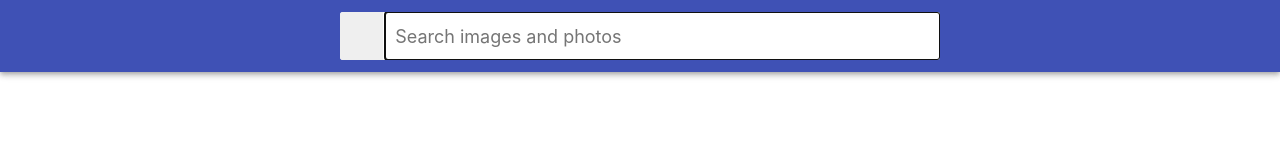
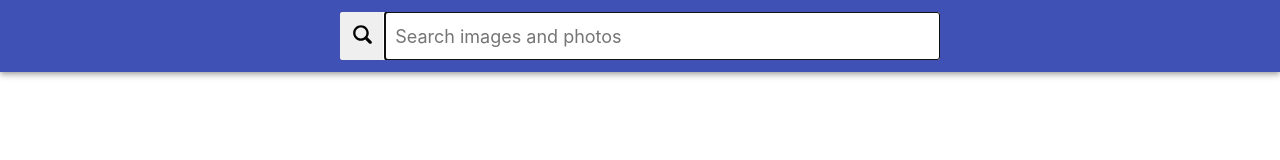
Before and after one commit to Tatiana-Kashcha/goit-react-hw-03-image-finder, a React (Create React App) app: page / in a window 1280 px wide. Shown: the top 160 px of the page. Built offline with nearby package versions, Linux system fonts and the light colour scheme.

Commit message:
add icons pattern

```diff
--- a/src/components/Searchbar/Searchbar.jsx
+++ b/src/components/Searchbar/Searchbar.jsx
@@ -1,6 +1,7 @@
 import { Component } from 'react';
 import * as s from './Searchbar.styled';
 import { Notify } from 'notiflix/build/notiflix-notify-aio';
+import { ReactComponent as IconSearch } from '../icons/dandruff.svg';
 
 class Searchbar extends Component {
   state = {
@@ -30,6 +31,7 @@ class Searchbar extends Component {
       <s.Searchbar>
         <s.Form onSubmit={this.handleSubmit}>
           <button type="submit">
+            <IconSearch width="25" heigth="25" />
             <s.ButtonLabel>Search</s.ButtonLabel>
           </button>
 
--- a/src/components/Searchbar/Searchbar.styled.js
+++ b/src/components/Searchbar/Searchbar.styled.js
@@ -33,9 +33,6 @@ export const Form = styled.form`
     height: 48px;
     cursor: pointer;
     outline: none;
-    &:hover {
-      opacity: 1;
-    }
   }
 `;
 
```
